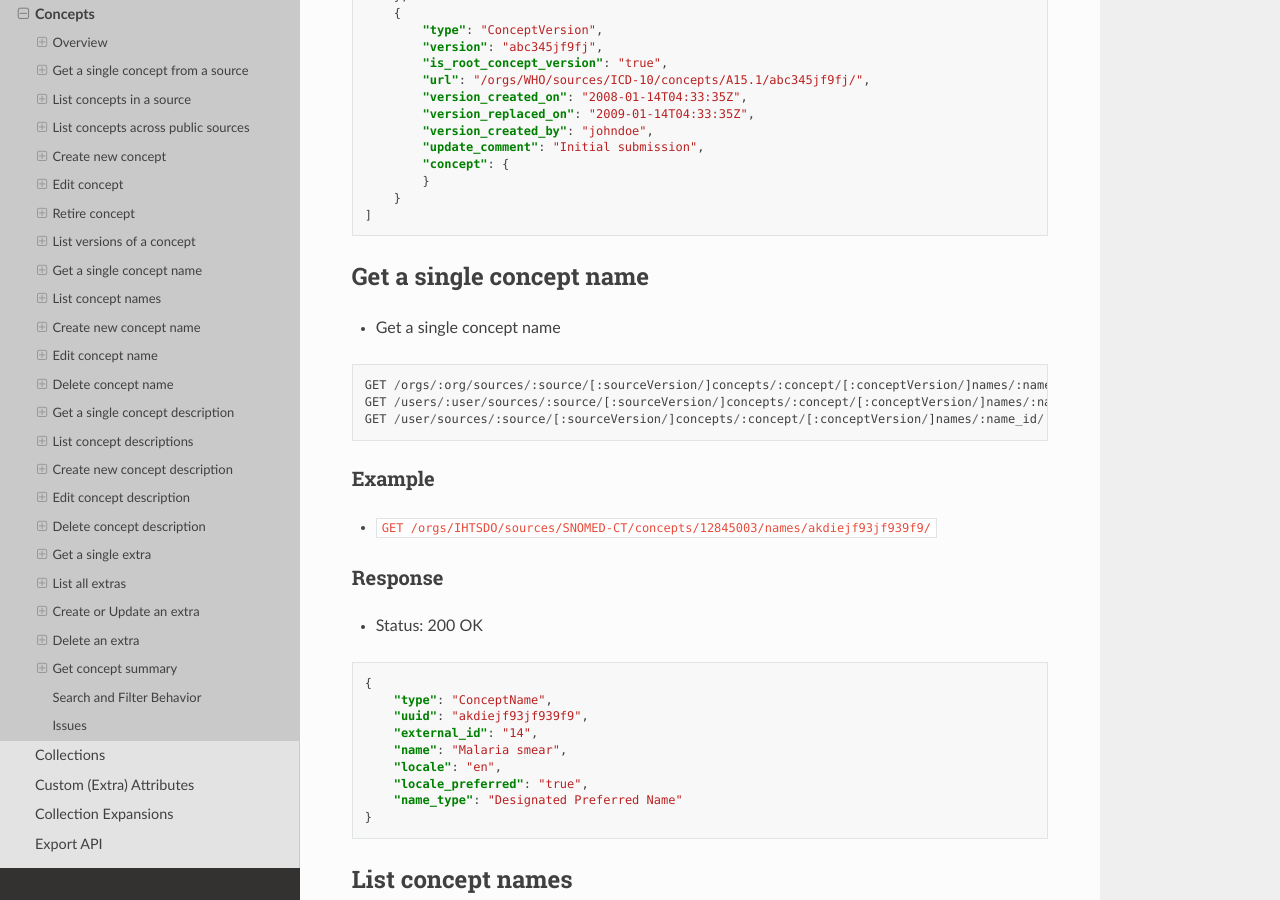
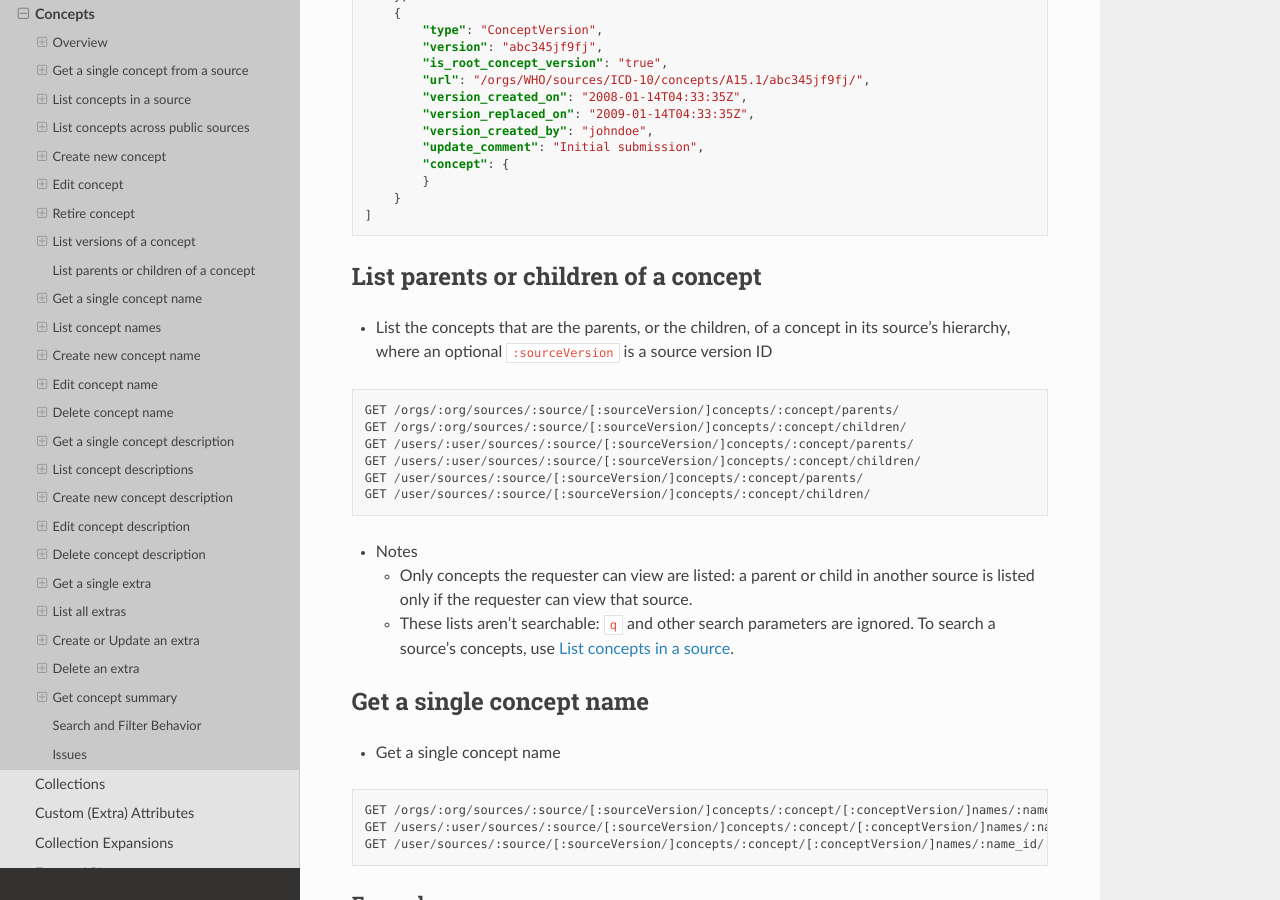
Before and after one commit to OpenConceptLab/ocl-docs, a Sphinx documentation site: the page built from docs/source/oclapi/apireference/concepts.md, in a window 1280 px wide and 900 px high, scrolled down 13304 px. Built offline with Sphinx 7.4.7 and the Read the Docs theme 3.1.0, drawn with Linux system fonts in a browser that asks for light colours.

Commit message:
OpenConceptLab/ocl_online#224 | Org ids are unique regardless of case; document concept /parents/ and /children/
Describes the API as of OpenConceptLab/oclapi2#943: merge with its deploy.

Co-Authored-By: Claude Opus 5.5 <noreply@anthropic.com>

````diff
--- a/docs/source/oclapi/apireference/concepts.md
+++ b/docs/source/oclapi/apireference/concepts.md
@@ -582,6 +582,20 @@ Status: 200 OK
 
 
 
+## List parents or children of a concept
+* List the concepts that are the parents, or the children, of a concept in its source's hierarchy, where an optional `:sourceVersion` is a source version ID
+```
+GET /orgs/:org/sources/:source/[:sourceVersion/]concepts/:concept/parents/
+GET /orgs/:org/sources/:source/[:sourceVersion/]concepts/:concept/children/
+GET /users/:user/sources/:source/[:sourceVersion/]concepts/:concept/parents/
+GET /users/:user/sources/:source/[:sourceVersion/]concepts/:concept/children/
+GET /user/sources/:source/[:sourceVersion/]concepts/:concept/parents/
+GET /user/sources/:source/[:sourceVersion/]concepts/:concept/children/
+```
+* Notes
+    * Only concepts the requester can view are listed: a parent or child in another source is listed only if the requester can view that source.
+    * These lists aren't searchable: `q` and other search parameters are ignored. To search a source's concepts, use [List concepts in a source](#list-concepts-in-a-source).
+
 ## Get a single concept name
 * Get a single concept name
 ```
````
Also changed, not shown: docs/source/oclapi/apireference/orgs.md (+1 -1 lines).
